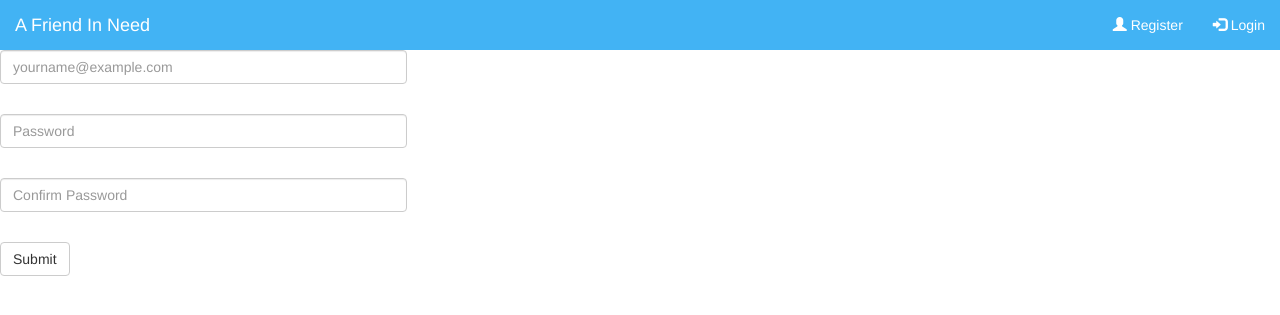
After one commit to punkrockwarlock/flask-template, a Flask app: page /login in a window 1280 px wide. The commit adds this page. Shown: the top 315 px of the page. Run offline with Flask 2, Linux system fonts and the light colour scheme; some libraries are stand-ins or nearby versions.

Commit message:
Added register and login funtionality

```diff
--- a/app/forms.py
+++ b/app/forms.py
@@ -5,13 +5,17 @@ from wtforms.validators import DataRequired, Email, EqualTo
 from .validators import Unique
 from .models import User
 
-class EmailPasswordForm(Form):
+class RegisterForm(Form):
     email = StringField('Email', validators=[DataRequired(), Email(),
-        Unique(
-            User,
-            User.email,
-            message="There is already an account with that email")])
+    Unique(User, User.email, message="Email already registered.")])
     password = PasswordField('Password', validators=[DataRequired(),
         EqualTo('confirm', message='Passwords must match')])
     confirm = PasswordField('Repeat Password')
     submit = SubmitField(label='Submit')
+
+class LoginForm(Form):
+    email = StringField('Email', validators=[DataRequired(), Email()])
+    password = PasswordField('Password', validators=[DataRequired(),
+        EqualTo('confirm', message='Passwords must match')])
+    confirm = PasswordField('Repeat Password')
+    submit = SubmitField(label='Submit')
--- /dev/null
+++ b/app/static/style.css
@@ -0,0 +1,85 @@
+body {
+    padding-top: 50px;
+}
+
+.jumbotron {
+    background-color: #42b3f4; /* Blue */
+    color: #ffffff;
+
+    margin: 0px;
+    border-radius: 0;
+}
+
+/* navbar */
+.navbar-default {
+    background-color: #42b3f4;
+    border: 0;
+    border-color: #fff;
+
+    margin-bottom: 0;
+}
+/* Title */
+.navbar-default .navbar-brand {
+    color: #fff;
+}
+.navbar-default .navbar-brand:hover,
+.navbar-default .navbar-brand:focus {
+    color: #fff;
+}
+/* Link */
+.navbar-default .navbar-nav > li > a {
+    color: #fff;
+}
+.navbar-default .navbar-nav > li > a:hover,
+.navbar-default .navbar-nav > li > a:focus {
+    color: #333;
+    background-color: #fff;
+}
+.navbar-default .navbar-nav > .active > a,
+.navbar-default .navbar-nav > .active > a:hover,
+.navbar-default .navbar-nav > .active > a:focus {
+    color: #555;
+    background-color: #fff;
+}
+.navbar-default .navbar-nav > .open > a,
+.navbar-default .navbar-nav > .open > a:hover,
+.navbar-default .navbar-nav > .open > a:focus {
+    color: #555;
+    background-color: #fff;
+}
+/* Caret */
+.navbar-default .navbar-nav > .dropdown > a .caret {
+    border-top-color: #777;
+    border-bottom-color: #777;
+}
+.navbar-default .navbar-nav > .dropdown > a:hover .caret,
+.navbar-default .navbar-nav > .dropdown > a:focus .caret {
+    border-top-color: #333;
+    border-bottom-color: #333;
+}
+.navbar-default .navbar-nav > .open > a .caret,
+.navbar-default .navbar-nav > .open > a:hover .caret,
+.navbar-default .navbar-nav > .open > a:focus .caret {
+    border-top-color: #555;
+    border-bottom-color: #555;
+}
+/* Mobile version */
+.navbar-default .navbar-toggle {
+    border-color: #DDD;
+}
+.navbar-default .navbar-toggle:hover,
+.navbar-default .navbar-toggle:focus {
+    background-color: #DDD;
+}
+.navbar-default .navbar-toggle .icon-bar {
+    background-color: #CCC;
+}
+@media (max-width: 767px) {
+    .navbar-default .navbar-nav .open .dropdown-menu > li > a {
+        color: #fff;
+    }
+    .navbar-default .navbar-nav .open .dropdown-menu > li > a:hover,
+    .navbar-default .navbar-nav .open .dropdown-menu > li > a:focus {
+          color: #333;
+    }
+}
--- a/app/templates/base.html
+++ b/app/templates/base.html
@@ -5,9 +5,9 @@
         <meta content="initial-scale=1, width=device-width" name="viewport"/>
 
         <link href="https://maxcdn.bootstrapcdn.com/bootstrap/3.3.7/css/bootstrap.min.css" rel="stylesheet"/>
-        <link href="{{ url_for('static', filename='styles.css') }}" rel="stylesheet"/>
+        <link href="{{ url_for('static', filename='style.css') }}" rel="stylesheet"/>
 
-        <script src="https://maps.googleapis.com/maps/api/js?key={{ key | urlencode }}&v=3.exp"></script>
+        <!--<script src="https://maps.googleapis.com/maps/api/js?key={{ key | urlencode }}&v=3.exp"></script>-->
         <script src="https://code.jquery.com/jquery-latest.min.js"></script>
         <script src="https://maxcdn.bootstrapcdn.com/bootstrap/3.3.7/js/bootstrap.min.js"></script>
 
@@ -16,6 +16,37 @@
         {% endblock %}
     </head>
     <body>
+
+        <nav class="navbar navbar-default navbar-fixed-top">
+          <div class="container-fluid">
+            <div class="navbar-header">
+              <a class="navbar-brand" href="{{ url_for('home') }}">A Friend In Need</a>
+            </div>
+
+            {% with messages = get_flashed_messages() %}
+              {% if messages %}
+                {% for message in messages %}
+                  <p class="navbar-text">{{ message }}</p>
+                {% endfor %}
+              {% endif %}
+          {% endwith %}
+            <!--<ul class="nav navbar-nav">
+              <li class="active"><a href="#">Home</a></li>
+              <li><a href="#">Page 1</a></li>
+              <li><a href="#">Page 2</a></li>
+            </ul>-->
+            <ul class="nav navbar-nav navbar-right">
+              {% if current_user.is_authenticated %}
+              <li><a href="{{ url_for('logout') }}"><span class="glyphicon glyphicon-log-out"></span> Logout</a></li>
+              {% else %}
+              <li><a href="{{ url_for('register') }}"><span class="glyphicon glyphicon-user"></span> Register</a></li>
+              <li><a href="{{ url_for('login') }}"><span class="glyphicon glyphicon-log-in"></span> Login</a></li>
+              {% endif %}
+            </ul>
+          </div>
+
+        </nav>
+
         {% block content %}
         {% endblock %}
     </body>
--- /dev/null
+++ b/app/templates/login.html
@@ -0,0 +1,26 @@
+{% extends "base.html" %}
+
+{% block title %}A Friend In Need - Register{% endblock %}
+
+{% block content %}
+<form action="" method="POST">
+    <div class="form-group row">
+        <div class="form-group col-xs-4">
+        {{ form.email(placeholder='yourname@example.com', class_="form-control") }}
+        </div>
+    </div>
+    <div class="form-group row">
+        <div class="form-group col-xs-4">
+        {{ form.password(placeholder='Password', class_="form-control") }}
+        </div>
+    </div>
+    <div class="form-group row">
+        <div class="form-group col-xs-4">
+        {{ form.confirm(placeholder='Confirm Password', class_="form-control") }}
+        </div>
+    </div>
+
+    {{ form.submit(class_="btn btn-default") }}
+    {{ form.csrf_token }}
+</form>
+{% endblock %}
--- a/app/validators.py
+++ b/app/validators.py
@@ -4,6 +4,7 @@ class Unique(object):
     def __init__(self, model, field, message=u'This element already exists.'):
         self.model = model
         self.field = field
+        self.message = message
 
     def __call__(self, form, field):
         check = self.model.query.filter(self.field == field.data).first()
--- a/app/views.py
+++ b/app/views.py
@@ -1,18 +1,25 @@
 from flask import render_template, redirect, url_for, flash
+from flask_login import login_required, login_user, logout_user, current_user
 
 from . import app
 from . import db
 from .models import User
-from .forms import EmailPasswordForm
+from .forms import RegisterForm, LoginForm
 
 @app.route('/')
+@app.route('/index')
 def home():
     google_key = app.config["GOOGLE_API_KEY"]
     return render_template("index.html", key=google_key)
 
+@app.route('/dashboard')
+@login_required
+def dashboard():
+    return render_template('dashboard.html', user=current_user)
+
 @app.route('/register', methods=["GET", "POST"])
 def register():
-    form = EmailPasswordForm()
+    form = RegisterForm()
     if form.validate_on_submit():
         user = User()
         user.email = form.email.data
@@ -20,6 +27,31 @@ def register():
         db.session.add(user)
         db.session.commit()
         flash("Registered successfully")
-        return redirect(url_for('/register'))
+        return redirect(url_for('login'))
 
     return render_template('register.html', form=form)
+
+@app.route('/login', methods=["GET", "POST"])
+def login():
+    form = LoginForm()
+
+    if form.validate_on_submit():
+        user = User.query.filter_by(email=form.email.data).first_or_404()
+
+        if user.is_correct_password(form.password.data):
+            login_user(user)
+
+            return redirect(url_for('home'))
+        else:
+            return redirect(url_for('register'))
+
+    return render_template('login.html', form=form)
+
+
+@app.route('/logout')
+@login_required
+def logout():
+    logout_user()
+    flash("Logged out")
+
+    return redirect(url_for('home'))
```
Also changed, not shown: app/__init__.py (+13 -0 lines), app/models.py (+17 -4 lines), app/templates/dashboard.html (added, +10 -0 lines), app/templates/index.html (+14 -12 lines), app/templates/register.html (+12 -8 lines).
